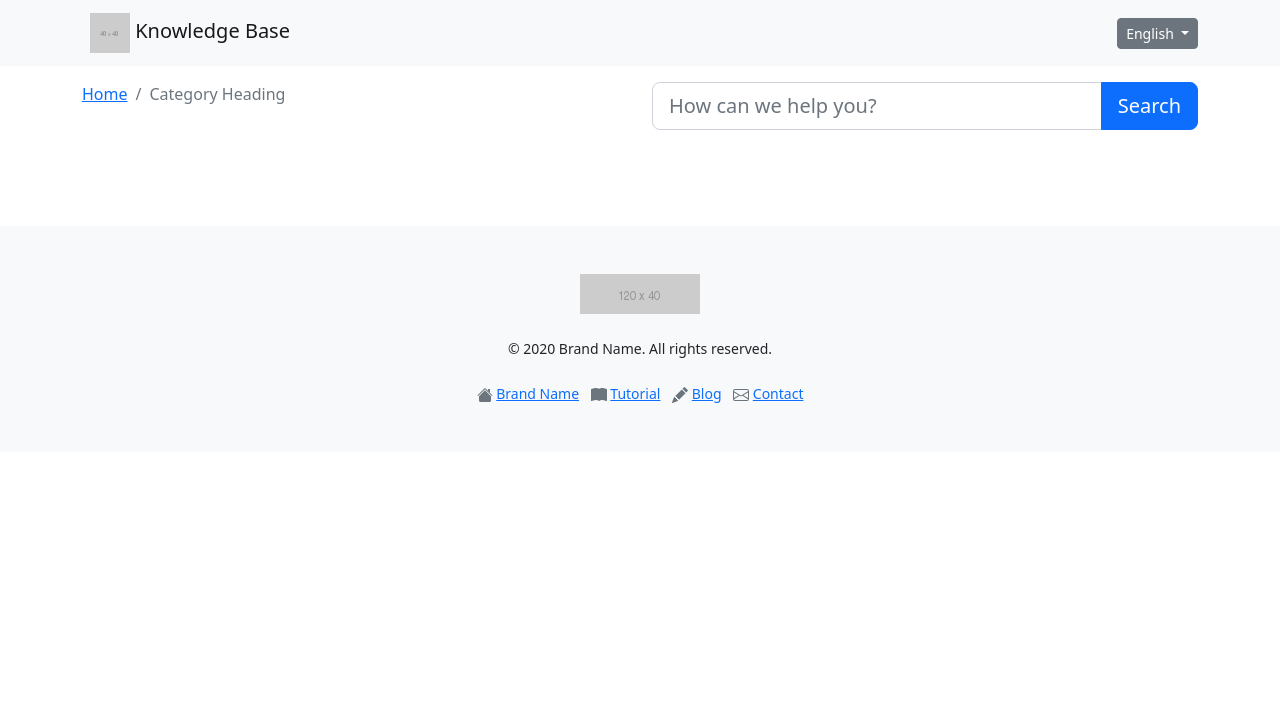
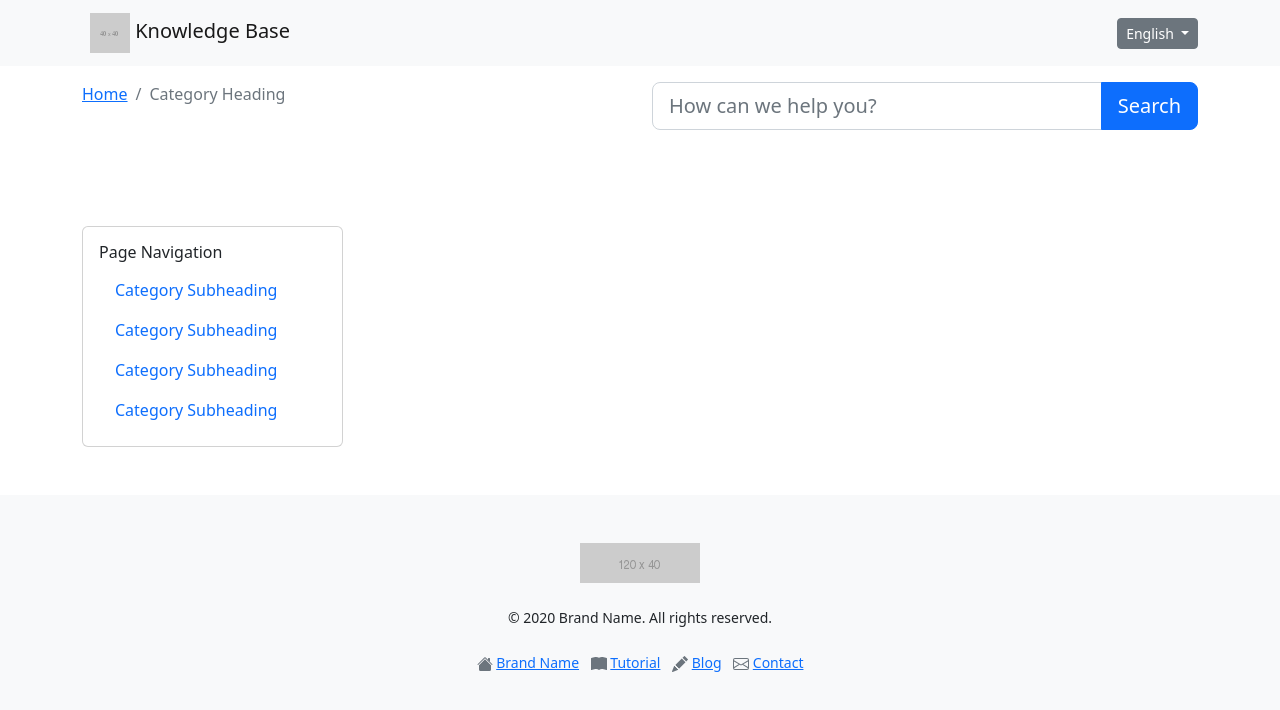
Before and after one commit to danish498/knowledge-base, a website: page category.html in a window 1280 px wide. Drawn offline with nearby package versions, Linux system fonts and the light colour scheme.

Commit message:
page navigation with sticky top

```diff
--- a/category.html
+++ b/category.html
@@ -42,6 +42,7 @@
         </div>
       </div>
     </nav>
+
     <main>
       <div class="container mt-3 mb-5">
         <div class="row flex-lg-row-reverse mb-lg-5">
@@ -74,6 +75,29 @@
             </nav>
           </div>
         </div>
+
+        <div class="row">
+          <div class="col-12 col-lg-3 ">
+
+         <nav aria-level="Page Navigation " class="sticky-top">
+           <div class="card">
+             <div class="card-body">
+               <h4 class="h6">Page Navigation</h4>
+               <div class="nav flex-column">
+                 <a href="#section-1"  class="nav-link" >Category Subheading </a>
+                 <a href="#section-2"  class="nav-link" >Category Subheading </a>
+                 <a href="#section-3"  class="nav-link" >Category Subheading </a>
+                 <a href="#section-4"  class="nav-link" >Category Subheading </a>
+               </div>
+             </div>
+           </div>
+
+         </nav>
+       </div>
+     </div>
+
+
+
       </div>
     </main>
 
```
